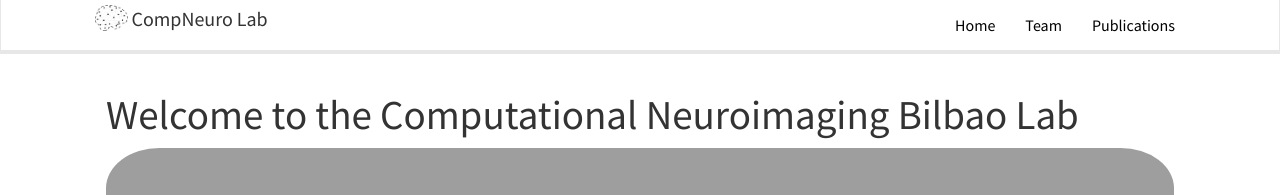
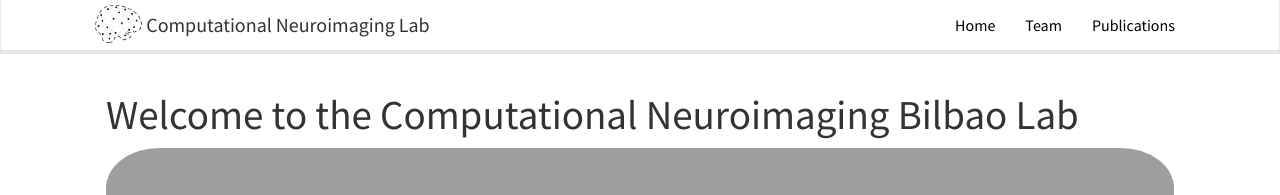
Before and after one commit to itellaetxe/compneurobilbao_website, a Jekyll site: the page built from _pages/home.md, in a window 1280 px wide. Shown: the top 195 px of the page. Built offline with Jekyll 4.4.1, drawn with Linux system fonts in a browser that asks for light colours; nearby versions of some CDN libraries.

Commit message:
Update header.html

```diff
--- a/_includes/header.html
+++ b/_includes/header.html
@@ -11,7 +11,7 @@
 
 			<a class="navbar-brand" href="{{ site.url }}{{ site.baseurl }}/">
 				<img src="{{ site.url }}{{ site.baseurl }}/images/logopic/Logo_mini_compneuro_2.png">
-				CompNeuro Lab
+				Computational Neuroimaging Lab
 			</a>
 		</div>
 		<div class="collapse navbar-collapse" id="navbar-collapse-1">
```
